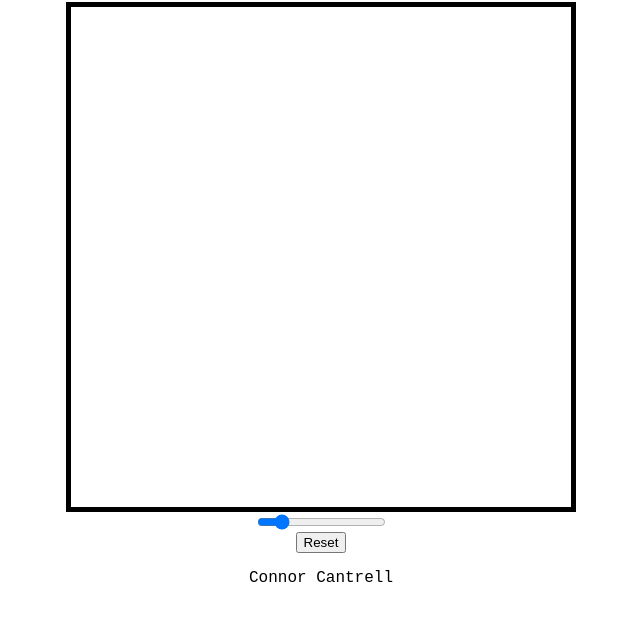
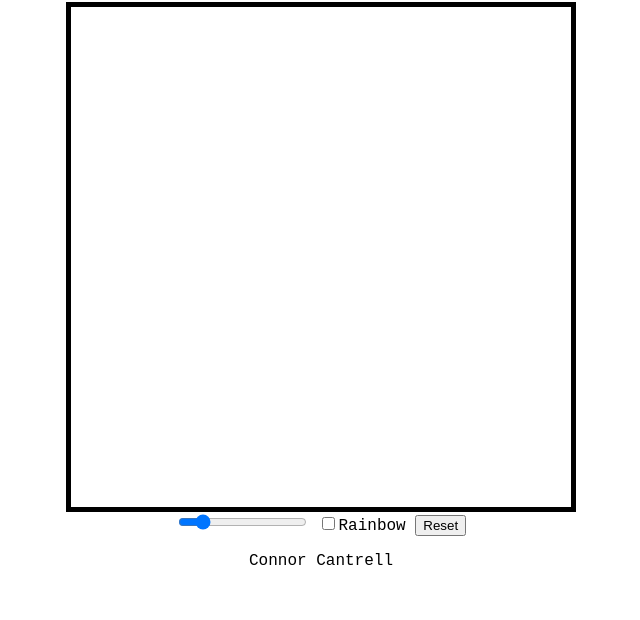
Before and after one commit to connorjcantrell/etch-a-sketch, a plain HTML site: page index.html in a window 1280 px wide. Shown: the part 86-706 px from the top of the page, without its empty margins (319-959 px from the left). Drawn offline with Linux system fonts and the light colour scheme.

Commit message:
Added checkbox for rainbow coloring

```diff
--- a/index.html
+++ b/index.html
@@ -12,8 +12,12 @@
         <h1>Etch-A-Sketch</h1>
     </head>
     <div id="root"></div>
-    <input type="range" min="1" max="100" value="16" id="slider"/>
-    <button id="reset">Reset</button>
+    <div class="control">
+        <input type="range" min="1" max="100" value="16" id="slider"/>
+        <input id="rainbow" type="checkbox">Rainbow</input>
+        <button id="reset">Reset</button>
+    </div>
+
     <footer>
         <p>Connor Cantrell</p>
     </footer>
```
